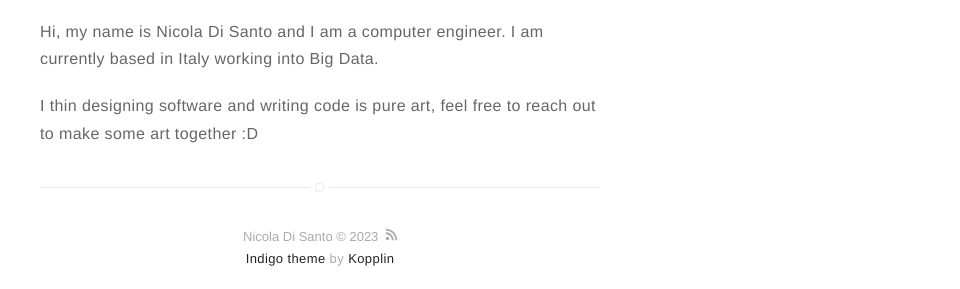
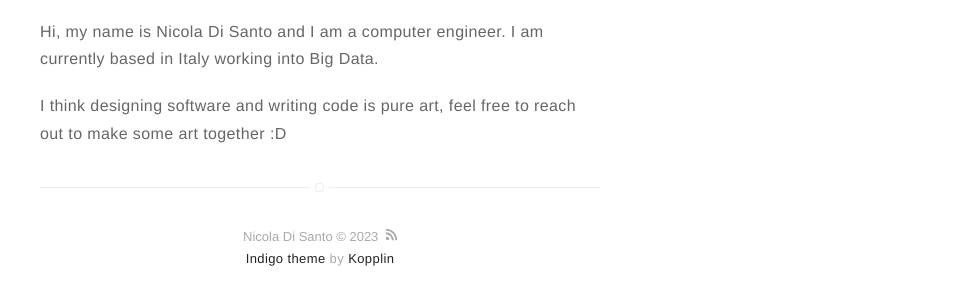
Before and after one commit to nicoDs96/hi, a Jekyll site: the page built from about.md, in a window 1280 px wide. Shown: the part 337-626 px from the top of the page, without its empty margins (320-1280 px from the left). Built offline with Jekyll 4.4.1, drawn with Linux system fonts in a browser that asks for light colours.

Commit message:
Update about.md

```diff
--- a/about.md
+++ b/about.md
@@ -6,4 +6,4 @@ layout: page
 
 <p>Hi, my name is Nicola Di Santo and I am a computer engineer. I am currently based in Italy working into Big Data.</p>
 
-<p>I thin designing software and writing code is pure art, feel free to reach out to make some art together :D</p>
+<p>I think designing software and writing code is pure art, feel free to reach out to make some art together :D</p>
```
